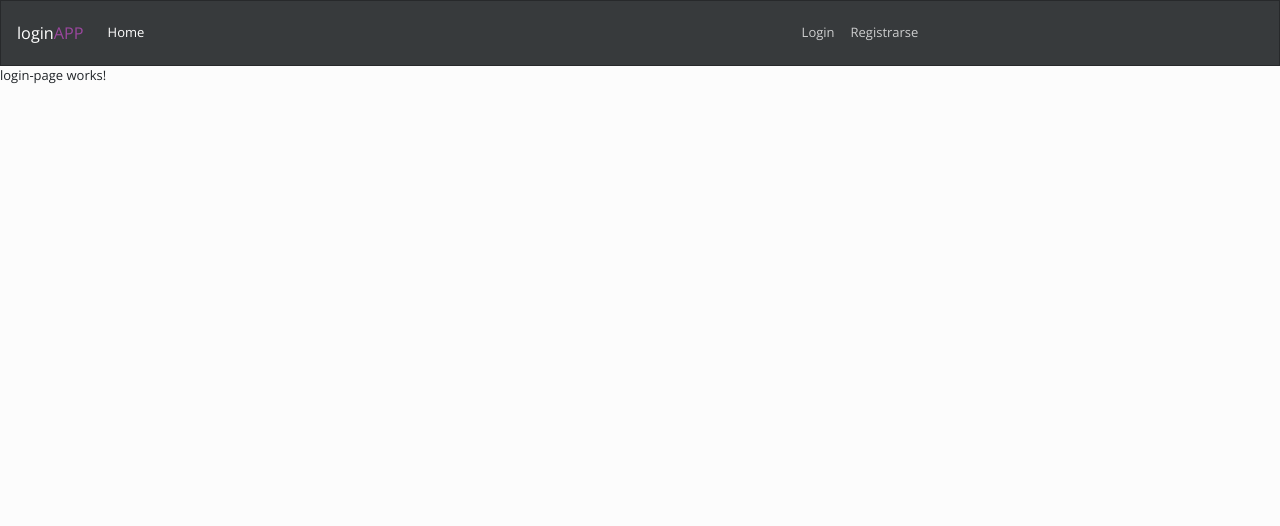
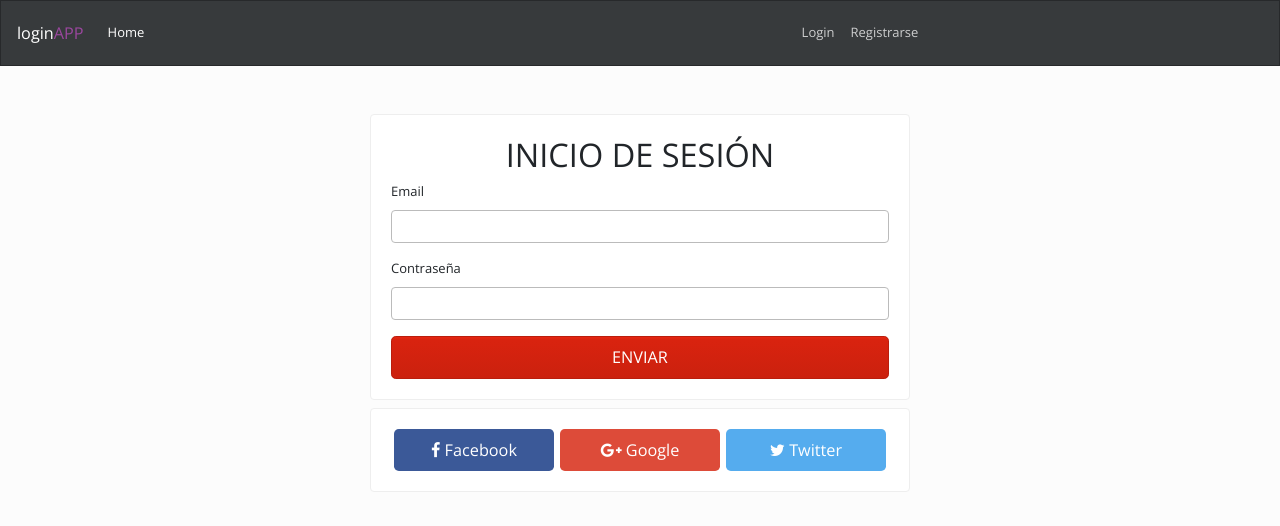
Before and after one commit to ErickD13/Login-App, an Angular app in the folder loginApp/: page /login in a window 1280 px wide. Shown: the top 526 px of the page. Built offline with nearby package versions, Linux system fonts and the light colour scheme.

Commit message:
Maquetacion de la pagina de login y registro

```diff
--- a/loginApp/src/app/app.component.html
+++ b/loginApp/src/app/app.component.html
@@ -1,2 +1,5 @@
 <app-navbar></app-navbar>
-<router-outlet></router-outlet>
+<div class="container">
+    <!--<flash-messages></flash-messages>-->
+    <router-outlet></router-outlet>
+</div>
--- a/loginApp/src/app/componentes/home-page/home-page.component.html
+++ b/loginApp/src/app/componentes/home-page/home-page.component.html
@@ -1,3 +1,9 @@
-<p>
-  home-page works!
-</p>
+<div class="jumbotron mt-3">
+  <h1 class="display-3">HOME PAGE!</h1>
+  <p class="lead">This is a simple hero unit, a simple jumbotron-style component for calling extra attention to featured content or information.</p>
+  <hr class="my-4">
+  <p>It uses utility classes for typography and spacing to space content out within the larger container.</p>
+  <p class="lead">
+    <a class="btn btn-primary btn-lg" href="#" role="button">Learn more</a>
+  </p>
+</div>
--- a/loginApp/src/app/componentes/login-page/login-page.component.html
+++ b/loginApp/src/app/componentes/login-page/login-page.component.html
@@ -1,3 +1,31 @@
-<p>
-  login-page works!
-</p>
+<div class="row">
+  <div class="col-md-6 mx-auto mt-5">
+    <div class="card">
+      <div class="card-body">
+        <h1 class="text-center">INICIO DE SESIÓN</h1>
+        <form>
+          <div class="form-group">
+            <label for="email">Email</label>
+            <input type="email" name="email" id="email" class="form-control">
+          </div>
+          <div class="form-group">
+            <label for="password">Contraseña</label>
+            <input type="password" name="password" id="password" class="form-control">
+          </div>
+          <input type="submit" value="ENVIAR" class="btn btn-primary btn-block btn-lg">
+        </form>
+      </div>
+    </div>
+  </div>
+</div>
+<div class="row">
+  <div class="col-md-6 mx-auto mt-2">
+    <div class="card">
+      <div class="card-body d-flex justify-content-around">
+        <button class="btn btn-lg btn-facebook" (click)="onClickFacebookLogin()" ><i class="fa fa-facebook"></i> Facebook</button>
+        <button class="btn btn-lg btn-google" (click)="onClickGoogleLogin()" ><i class="fa fa-google-plus" aria-hidden="true"></i> Google</button>
+        <button class="btn btn-lg btn-twitter" (click)="onClickTwitterLogin()" ><i class="fa fa-twitter"></i> Twitter</button>
+      </div>
+    </div>
+  </div>
+</div>
--- a/loginApp/src/app/componentes/login-page/login-page.component.scss
+++ b/loginApp/src/app/componentes/login-page/login-page.component.scss
@@ -0,0 +1,16 @@
+.btn-facebook, .btn-google, .btn-twitter{
+    width:32%;
+}
+.btn-facebook{
+    background: #3b5998;
+    color: #fff;
+}
+.btn-google{
+    background: #dd4b39;
+    color:#fff;
+}
+
+.btn-twitter{
+    background: #55acee;
+    color:#fff;
+}
--- a/loginApp/src/app/componentes/navbar/navbar.component.html
+++ b/loginApp/src/app/componentes/navbar/navbar.component.html
@@ -1,5 +1,5 @@
 <nav class="navbar navbar-expand-lg navbar-dark bg-dark">
-  <a class="navbar-brand" href="#">login<span class="text-danger">APP</span></a>
+  <a class="navbar-brand" href="#" routerLink="/">login<span class="text-danger">APP</span></a>
   <button class="navbar-toggler" type="button" data-toggle="collapse" data-target="#navbarColor02" aria-controls="navbarColor02" aria-expanded="false" aria-label="Toggle navigation">
     <span class="navbar-toggler-icon"></span>
   </button>
--- a/loginApp/src/app/componentes/not-found-page/not-found-page.component.html
+++ b/loginApp/src/app/componentes/not-found-page/not-found-page.component.html
@@ -1,3 +1,11 @@
-<p>
-  not-found-page works!
-</p>
+<div class="row mt-3">
+  <div class="col-md-6 mx-auto text-center">
+    <div class="card">
+      <h1>Oops!</h1>
+      <h2>404 Página no encontrada</h2>
+      <div class="card-body">
+        <a href="#" routerLink="/" class="btn btn-primary btn-lg"><i class="fa fa-home"></i> Ir a la home página</a>
+      </div>
+    </div>
+  </div>
+</div>
--- a/loginApp/src/app/componentes/private-page/private-page.component.html
+++ b/loginApp/src/app/componentes/private-page/private-page.component.html
@@ -1,3 +1,9 @@
-<p>
-  private-page works!
-</p>
+<div class="jumbotron mt-3">
+  <h1 class="display-3">ZONA PRIVADA!</h1>
+  <p class="lead">This is a simple hero unit, a simple jumbotron-style component for calling extra attention to featured content or information.</p>
+  <hr class="my-4">
+  <p>It uses utility classes for typography and spacing to space content out within the larger container.</p>
+  <p class="lead">
+    <a class="btn btn-primary btn-lg" href="#" role="button">Learn more</a>
+  </p>
+</div>
--- a/loginApp/src/app/componentes/register-page/register-page.component.html
+++ b/loginApp/src/app/componentes/register-page/register-page.component.html
@@ -1,3 +1,20 @@
-<p>
-  register-page works!
-</p>
+<div class="row">
+  <div class="col-md-6 mx-auto mt-5">
+    <div class="card">
+      <div class="card-body">
+        <h1 class="text-center">REGISTRO</h1>
+        <form>
+          <div class="form-group">
+            <label for="email">Email</label>
+            <input type="email" name="email" id="email" class="form-control">
+          </div>
+          <div class="form-group">
+            <label for="password">Contraseña</label>
+            <input type="password" name="password" id="password" class="form-control">
+          </div>
+          <input type="submit" value="ENVIAR" class="btn btn-primary btn-block btn-lg">
+        </form>
+      </div>
+    </div>
+  </div>
+</div>
```
